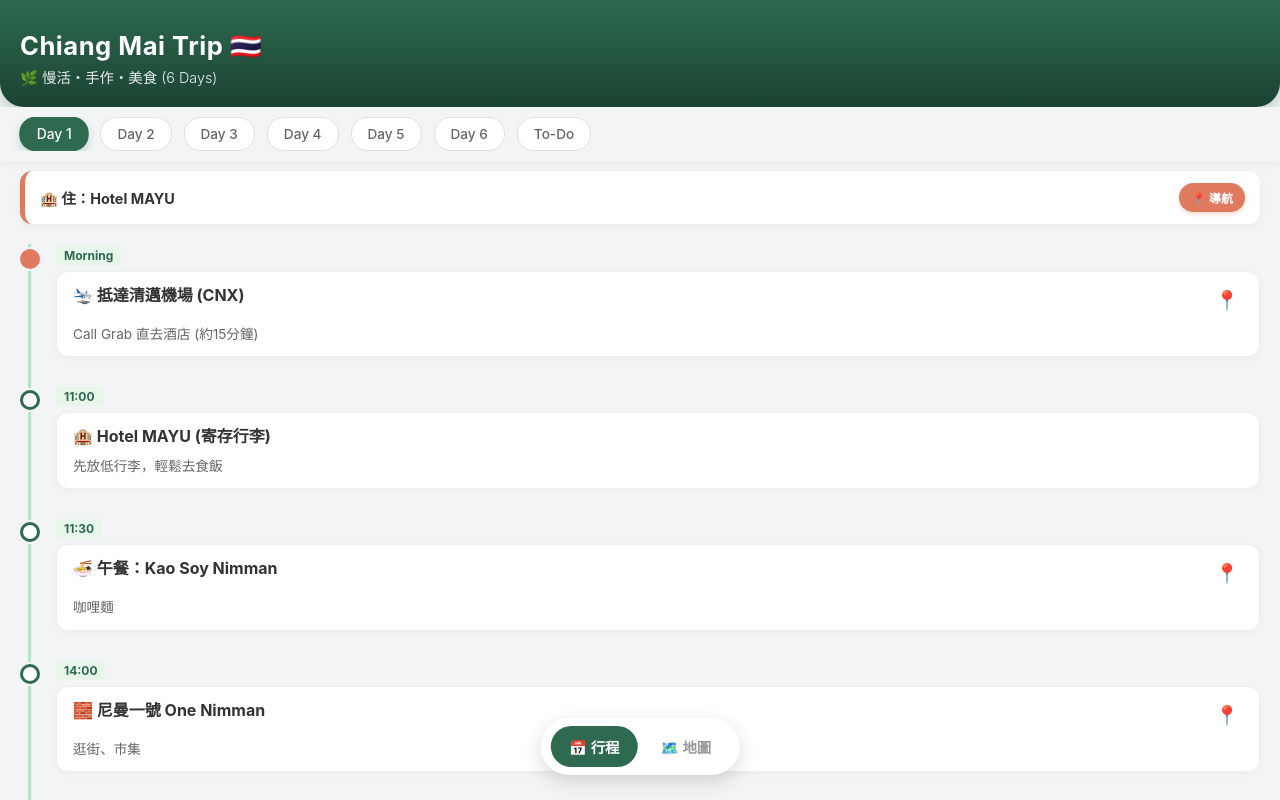
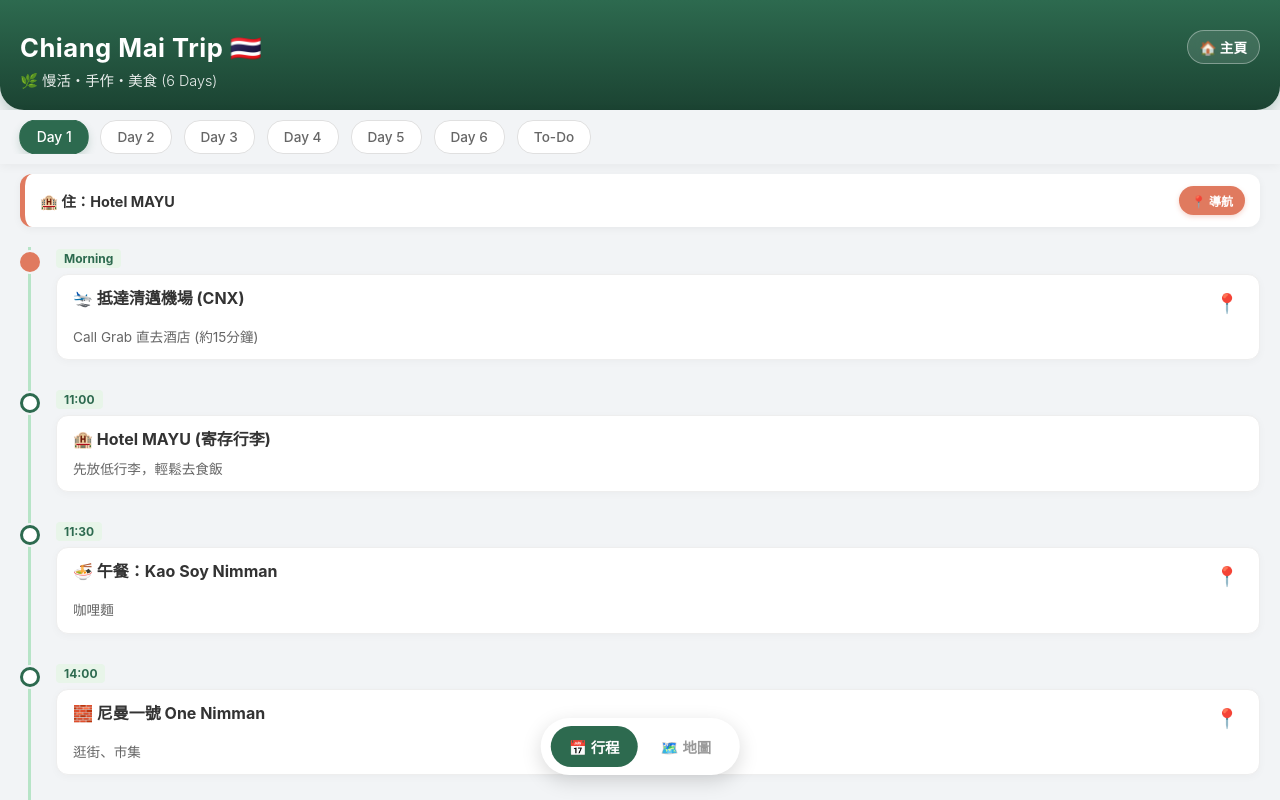
Before and after one commit to monmonmibo/monmonmibo.github.io, a React (Vite) app: page /cnx25 in a window 1280 px wide. Shown: the top 800 px of the page. Built offline with nearby package versions, Linux system fonts and the light colour scheme.

Commit message:
Add home links and update README

```diff
--- a/src/pages/CNX25/CNX25.jsx
+++ b/src/pages/CNX25/CNX25.jsx
@@ -1,3 +1,4 @@
+import { Link } from 'react-router-dom';
 import { useState } from 'react';
 import styles from './CNX25.module.css';
 
@@ -35,7 +36,10 @@ export default function CNX25() {
   return (
     <div className={styles.container}>
       <div className={styles.header}>
-        <h1>Chiang Mai Trip 🇹🇭</h1>
+        <div className={styles.headerTop}>
+          <h1>Chiang Mai Trip 🇹🇭</h1>
+          <Link to="/" className={styles.homeLink}>🏠 主頁</Link>
+        </div>
         <p>🌿 慢活・手作・美食 (6 Days)</p>
       </div>
 
--- a/src/pages/CNX25/CNX25.module.css
+++ b/src/pages/CNX25/CNX25.module.css
@@ -36,11 +36,31 @@
     letter-spacing: 0.5px;
 }
 
+.headerTop {
+    display: flex;
+    align-items: center;
+    justify-content: space-between;
+    gap: 12px;
+}
+
 .header p {
     margin: 5px 0 0;
     opacity: 0.9;
     font-size: 0.9rem;
     font-weight: 300;
+}
+
+.homeLink {
+    flex: 0 0 auto;
+    text-decoration: none;
+    color: white;
+    font-size: 0.85rem;
+    font-weight: 700;
+    padding: 6px 12px;
+    border-radius: 999px;
+    border: 1px solid rgba(255, 255, 255, 0.35);
+    background: rgba(255, 255, 255, 0.12);
+    backdrop-filter: blur(6px);
 }
 
 /* Sticky Tabs */
--- a/src/pages/DAN26/DAN26.jsx
+++ b/src/pages/DAN26/DAN26.jsx
@@ -1,3 +1,4 @@
+import { Link } from 'react-router-dom';
 import { useState } from 'react';
 import styles from './DAN26.module.css';
 import VndToHkdConverter from '../../components/VndToHkdConverter';
@@ -38,7 +39,10 @@ export default function DAN26() {
   return (
     <div className={styles.container}>
       <div className={styles.header}>
-        <h1>Da Nang Trip 🇻🇳</h1>
+        <div className={styles.headerTop}>
+          <h1>Da Nang Trip 🇻🇳</h1>
+          <Link to="/" className={styles.homeLink}>🏠 主頁</Link>
+        </div>
         <p>🏖️ 峴港 5日4夜</p>
       </div>
 
--- a/src/pages/DAN26/DAN26.module.css
+++ b/src/pages/DAN26/DAN26.module.css
@@ -35,11 +35,31 @@
     letter-spacing: 0.5px;
 }
 
+.headerTop {
+    display: flex;
+    align-items: center;
+    justify-content: space-between;
+    gap: 12px;
+}
+
 .header p {
     margin: 5px 0 0;
     opacity: 0.9;
     font-size: 0.9rem;
     font-weight: 300;
+}
+
+.homeLink {
+    flex: 0 0 auto;
+    text-decoration: none;
+    color: white;
+    font-size: 0.85rem;
+    font-weight: 700;
+    padding: 6px 12px;
+    border-radius: 999px;
+    border: 1px solid rgba(255, 255, 255, 0.35);
+    background: rgba(255, 255, 255, 0.12);
+    backdrop-filter: blur(6px);
 }
 
 .stickyNav {
--- a/src/pages/NGO26/NGO26.jsx
+++ b/src/pages/NGO26/NGO26.jsx
@@ -1,3 +1,4 @@
+import { Link } from 'react-router-dom';
 import { useState } from 'react';
 import styles from './NGO26.module.css';
 import RateConverter from '../../components/RateConverter';
@@ -36,7 +37,10 @@ export default function NGO26() {
   return (
     <div className={styles.container}>
       <div className={styles.header}>
-        <h1>Nagoya Trip 🇯🇵</h1>
+        <div className={styles.headerTop}>
+          <h1>Nagoya Trip 🇯🇵</h1>
+          <Link to="/" className={styles.homeLink}>🏠 主頁</Link>
+        </div>
         <p>🦀 名古屋 5日4夜 最終完美版</p>
       </div>
 
--- a/src/pages/NGO26/NGO26.module.css
+++ b/src/pages/NGO26/NGO26.module.css
@@ -36,11 +36,31 @@
     letter-spacing: 0.5px;
 }
 
+.headerTop {
+    display: flex;
+    align-items: center;
+    justify-content: space-between;
+    gap: 12px;
+}
+
 .header p {
     margin: 5px 0 0;
     opacity: 0.9;
     font-size: 0.9rem;
     font-weight: 300;
+}
+
+.homeLink {
+    flex: 0 0 auto;
+    text-decoration: none;
+    color: white;
+    font-size: 0.85rem;
+    font-weight: 700;
+    padding: 6px 12px;
+    border-radius: 999px;
+    border: 1px solid rgba(255, 255, 255, 0.35);
+    background: rgba(255, 255, 255, 0.12);
+    backdrop-filter: blur(6px);
 }
 
 /* Sticky Date Tabs Navigation */
```
Also changed, not shown: 1 other file (tests, documents, lock files or other folders).
